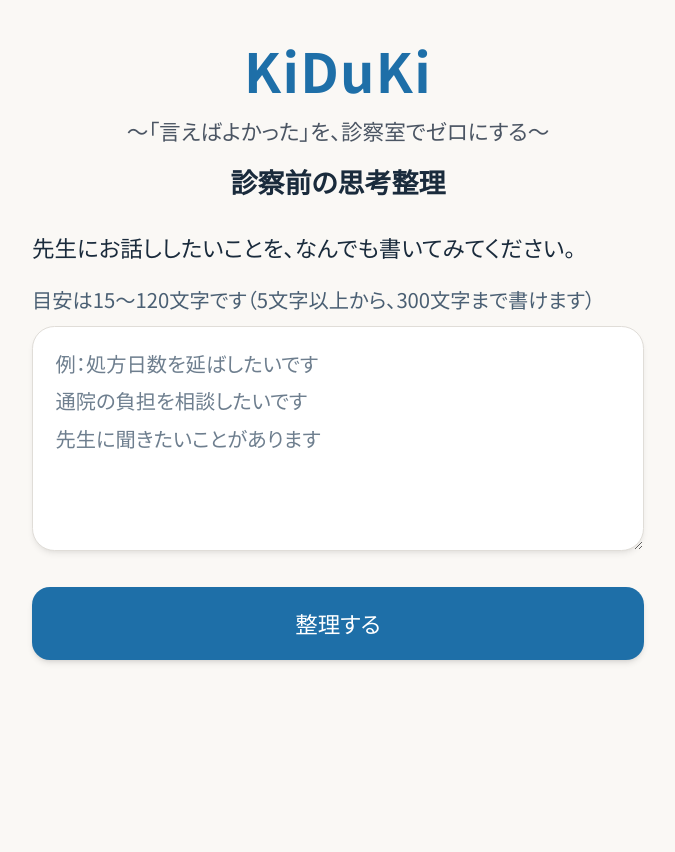
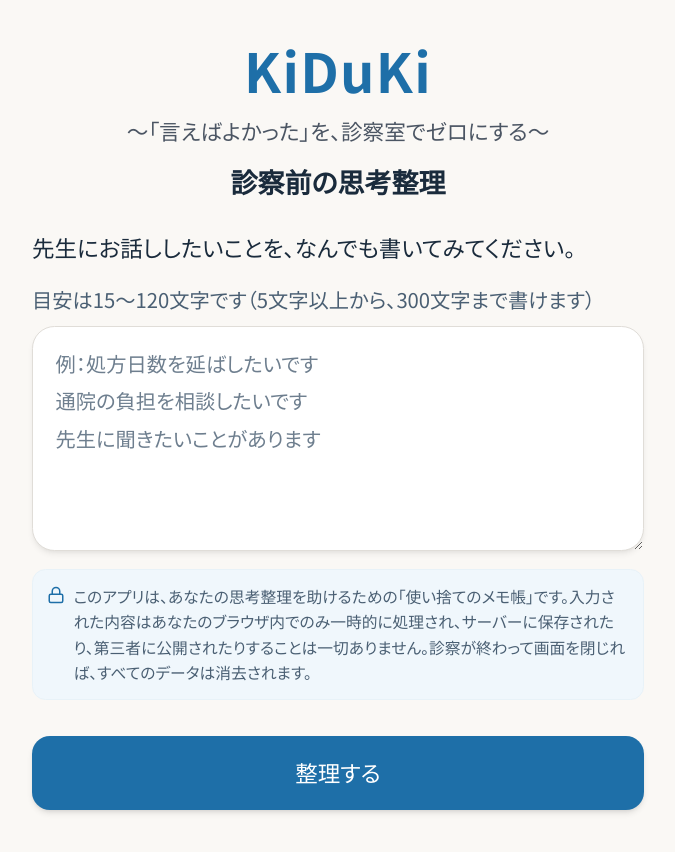
Before and after one commit to Medirealize/kiduki-app, a Next.js app: page / in a window 1280 px wide. Shown: the top 852 px of the page, without its empty margins (302-977 px from the left). Before the commit the page ends 800 px from the top, so only its background shows below. Built offline with nearby package versions, Linux system fonts and the light colour scheme.

Commit message:
入力欄付近にプライバシー保護の説明を追加（Lockアイコン・text-sm・主張しすぎないデザイン）
Made-with: Cursor

```diff
--- a/src/components/InputScreen.tsx
+++ b/src/components/InputScreen.tsx
@@ -1,6 +1,7 @@
 "use client";
 
 import { useState, useRef, useEffect } from "react";
+import { Lock } from "lucide-react";
 import type { GenerateResultWithOptions, FinalMemo } from "@/types";
 
 const PLACEHOLDER =
@@ -295,6 +296,12 @@ export default function InputScreen() {
                 {error}
               </p>
             )}
+            <div className="mt-4 flex gap-2 rounded-xl bg-[var(--color-kiduki-blue-muted)] border border-[var(--color-kiduki-blue-light)] p-3 text-[var(--color-kiduki-ink-muted)]" role="note" aria-label="プライバシーについて">
+              <Lock className="flex-shrink-0 mt-0.5 w-4 h-4 text-[var(--color-kiduki-blue)]" aria-hidden />
+              <p className="text-sm leading-relaxed">
+                このアプリは、あなたの思考整理を助けるための「使い捨てのメモ帳」です。入力された内容はあなたのブラウザ内でのみ一時的に処理され、サーバーに保存されたり、第三者に公開されたりすることは一切ありません。診察が終わって画面を閉じれば、すべてのデータは消去されます。
+              </p>
+            </div>
             <div className="mt-8">
               <button
                 type="button"
```
